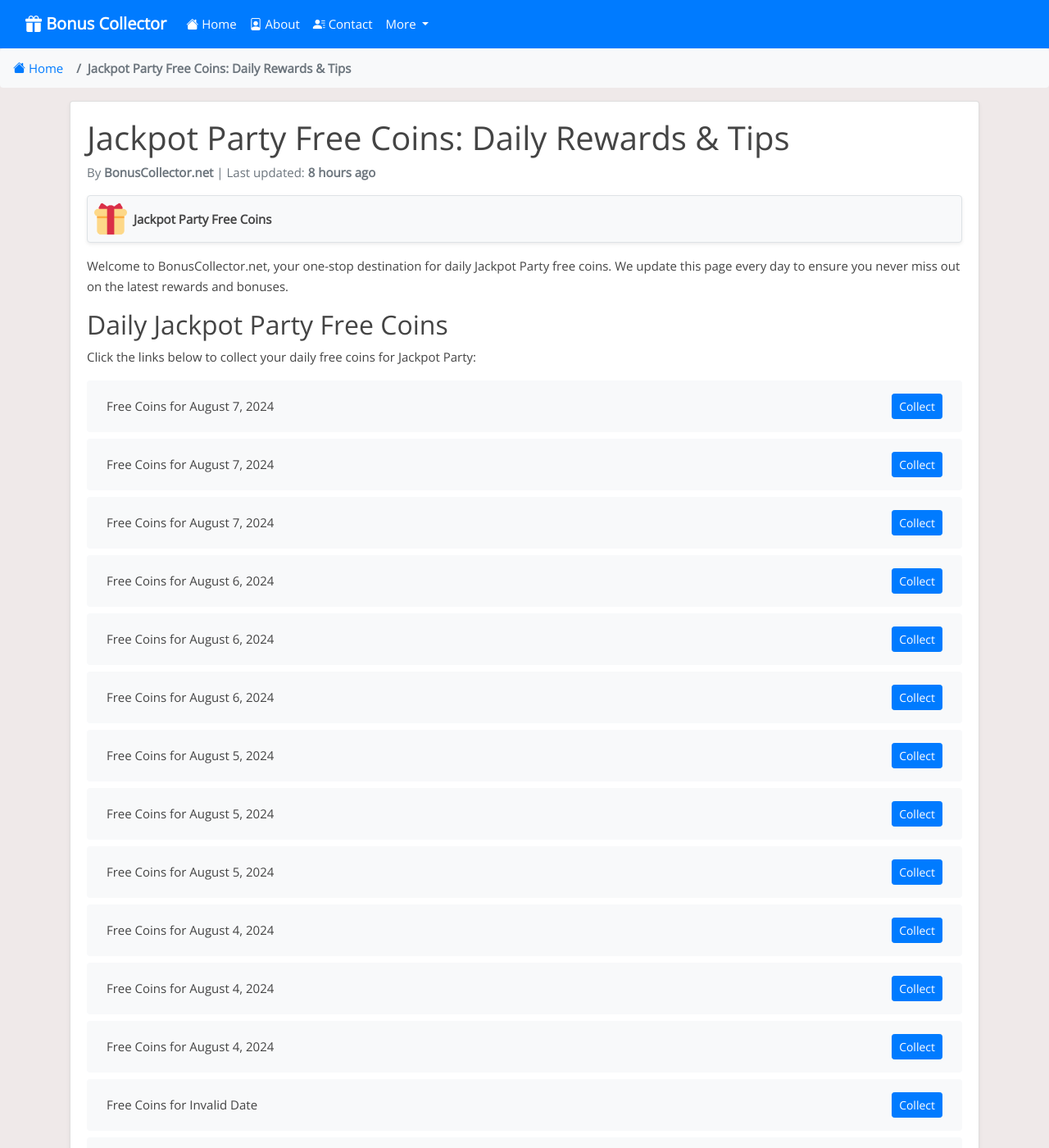
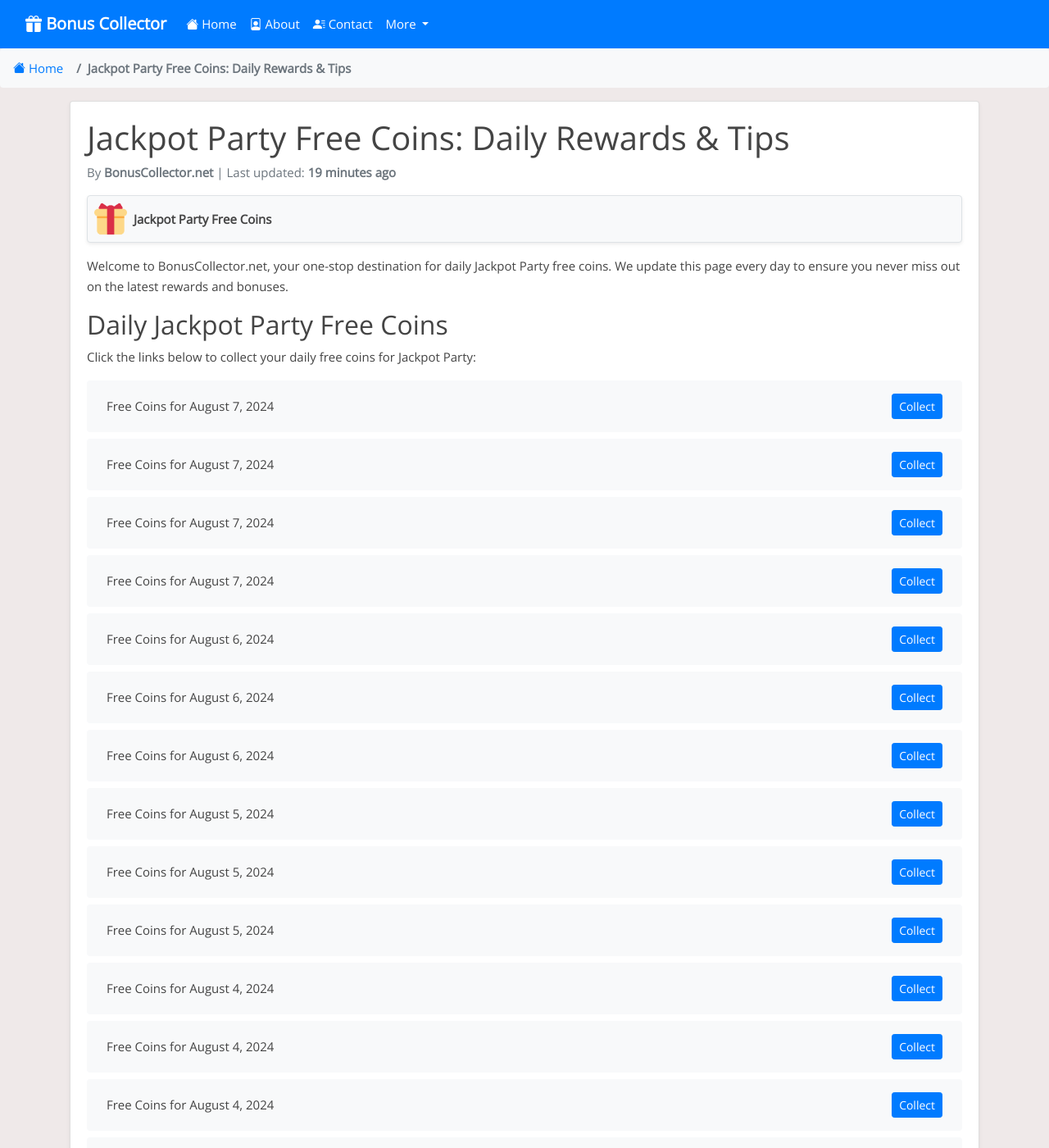
Before and after one commit to Prollad99/bs-net, a Jekyll site: the page built from _posts/2024-07-31-jackpot-party.md, in a window 1280 px wide and 1400 px high. Shown: the whole window at 82% size. Built offline with Jekyll 4.4.1, drawn with Linux system fonts in a browser that asks for light colours; nearby versions of some CDN libraries; comment, search, counter and statistics services are not loaded.

Commit message:
Update jackpot-party reward links and last modified date

```diff
--- a/_data/include_files.yml
+++ b/_data/include_files.yml
@@ -68,7 +68,7 @@
   last_modified: 2024-08-07 09:14:48
 
 jackpot-party.html:
-  last_modified: 2024-08-07 03:15:29
+  last_modified: 2024-08-07 11:11:15
 
 quick-hit-slots.html:
   last_modified: 2024-08-07 03:15:29
--- a/_includes/jackpot-party.html
+++ b/_includes/jackpot-party.html
@@ -1,4 +1,8 @@
 <ul class="list-group mt-3 mb-4">
+  <li class="list-group-item d-flex justify-content-between align-items-center">
+    <span>Free Coins for August 7, 2024</span>
+    <a href="https://bit.ly/3YutPOb" class="btn btn-primary btn-sm">Collect</a>
+  </li>
   <li class="list-group-item d-flex justify-content-between align-items-center">
     <span>Free Coins for August 7, 2024</span>
     <a href="http://bit.ly/4de6FQs" class="btn btn-primary btn-sm">Collect</a>
@@ -395,8 +399,4 @@
     <span>Free Coins for Invalid Date</span>
     <a href="https://bit.ly/4cVGBcx" class="btn btn-primary btn-sm">Collect</a>
   </li>
-  <li class="list-group-item d-flex justify-content-between align-items-center">
-    <span>Free Coins for Invalid Date</span>
-    <a href="https://bit.ly/3xzYz5o" class="btn btn-primary btn-sm">Collect</a>
-  </li>
 </ul>
```
Also changed, not shown: links-json/jackpot-party.json (+4 -3 lines).
